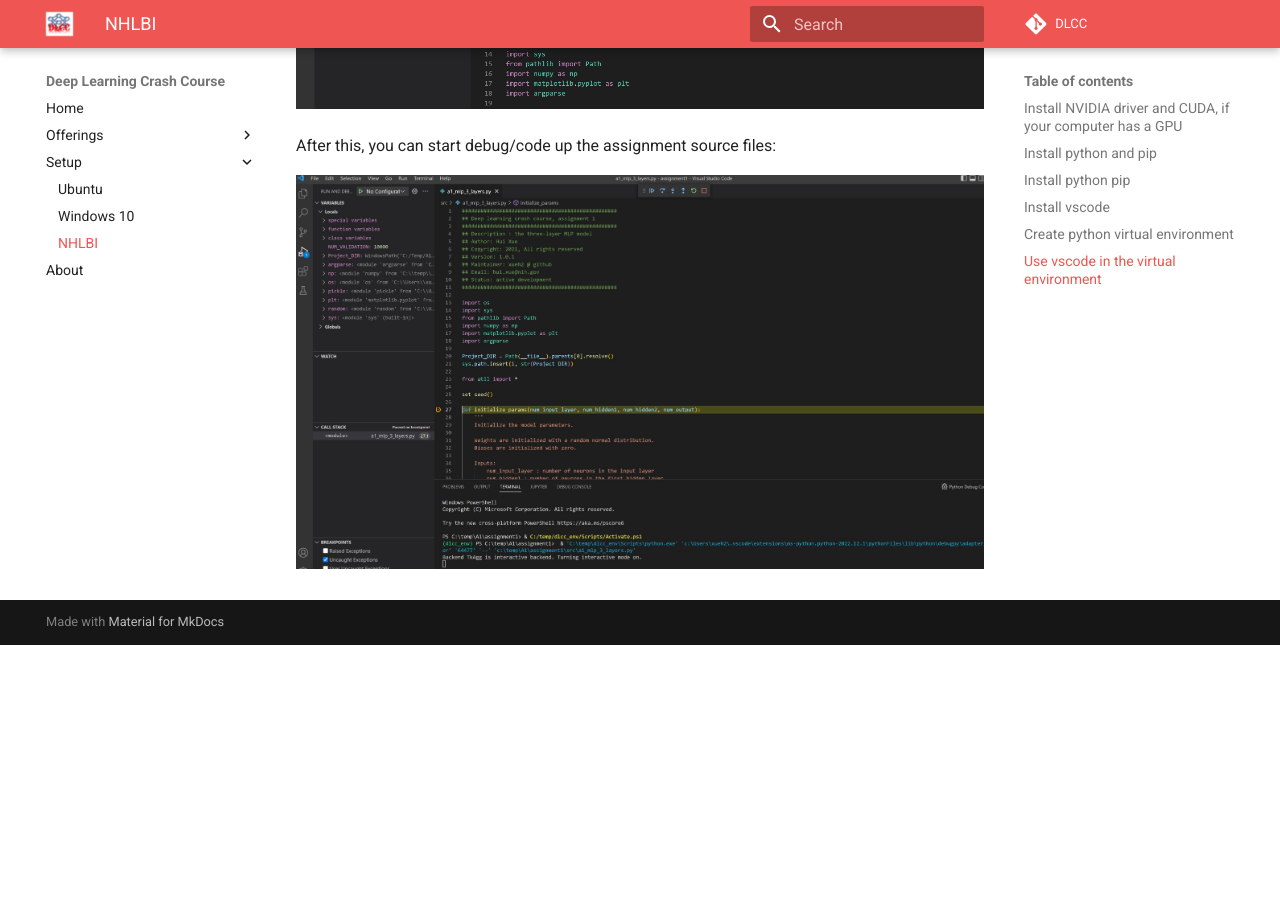
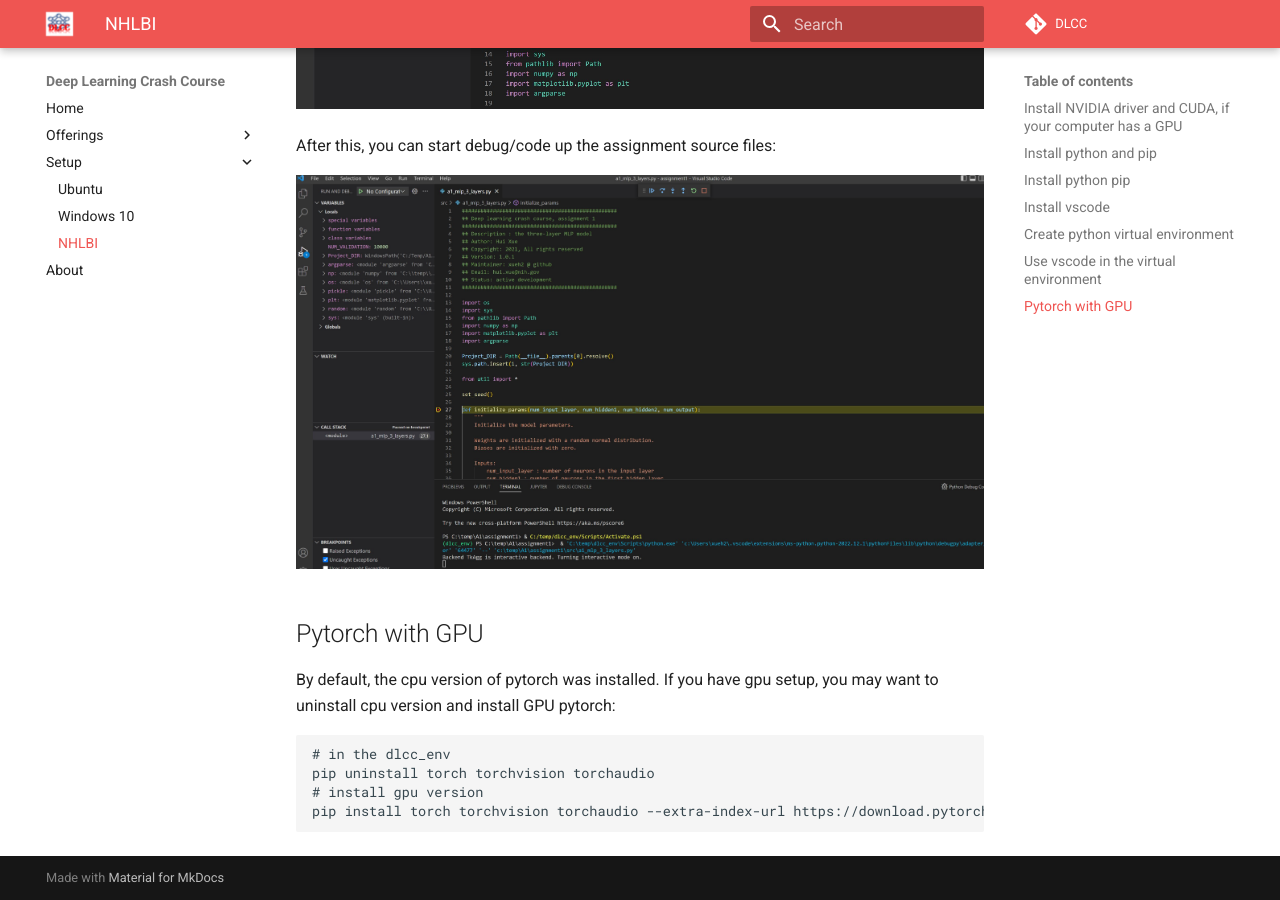
Before and after one commit to NHLBI-MR/DLCC-website, an MkDocs documentation site: the page built from docs/setup_nhlbi.md, in a window 1280 px wide and 900 px high, scrolled down 3730 px. Built offline with MkDocs 1.6.1 and Material for MkDocs 9.7.7, drawn with Linux system fonts in a browser that asks for light colours; comment, search, counter and statistics services are not loaded; before the commit the page ends 4375 px from its top, so only the background shows below that.

Commit message:
add more instructions

````diff
--- a/docs/setup_nhlbi.md
+++ b/docs/setup_nhlbi.md
@@ -101,3 +101,14 @@ Click "View", then "Command and Palette", then type "Python: Select Interpreter"
 After this, you can start debug/code up the assignment source files:
 
 ![A1](images/nhlbi/code_run.jpg)
+
+## Pytorch with GPU
+
+By default, the cpu version of pytorch was installed. If you have gpu setup, you may want to uninstall cpu version and install GPU pytorch:
+
+```
+# in the dlcc_env
+pip uninstall torch torchvision torchaudio
+# install gpu version
+pip install torch torchvision torchaudio --extra-index-url https://download.pytorch.org/whl/cu116
+```
````
